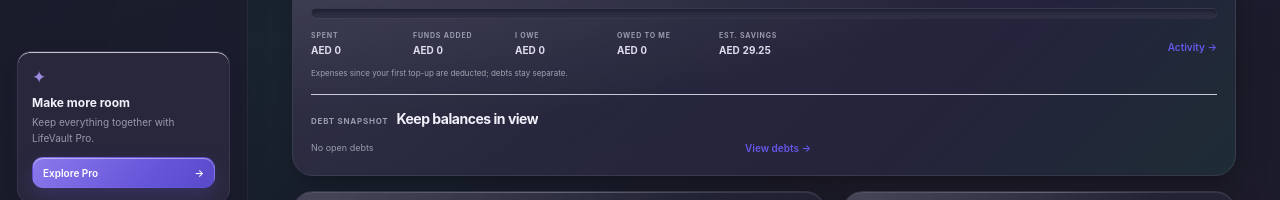
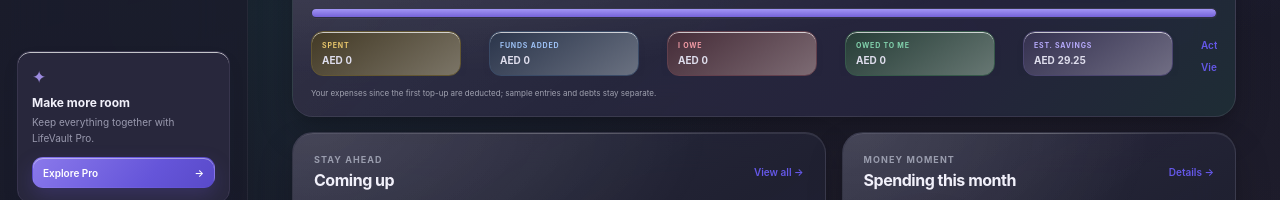
Before and after one commit to sadikkirya4-dot/Ai-Scanner, a plain HTML site: page index.html in a window 1280 px wide. Both pictures are taken after a click on the button "Switch to dark mode". Shown: the part 529-729 px from the top of the page. Drawn offline with Linux system fonts and the light colour scheme.

Commit message:
chore: push local retro updates to remote main branch

```diff
--- a/app.js
+++ b/app.js
@@ -263,7 +263,7 @@
     const totalAdded = wallet.reduce((sum, entry) => sum + Number(entry.amount || 0), 0);
     const firstFundingDate = wallet.reduce((first, entry) => !first || entry.date < first ? entry.date : first, "");
     const spent = firstFundingDate
-      ? expenses.filter((entry) => entry.date >= firstFundingDate)
+      ? expenses.filter((entry) => !entry.sample && entry.date >= firstFundingDate)
         .reduce((sum, entry) => sum + Number(entry.amount || 0), 0)
       : 0;
     return { totalAdded, spent, available: totalAdded - spent };
@@ -318,22 +318,29 @@
     renderCategoryPie($("#dashboard-breakdown"), monthExpenses, Object.keys(CATEGORIES.expense), "THIS MONTH");
 
     const walletSummary = getWalletSummary(data.wallet, expenses);
+    const debtSummary = getDebtSummary(data.debts);
     $("#wallet-available").textContent = money(walletSummary.available);
     $("#wallet-out-of").textContent = `of ${money(walletSummary.totalAdded)} added`;
     $("#wallet-spent").textContent = money(walletSummary.spent);
     $("#wallet-added").textContent = money(walletSummary.totalAdded);
     $("#wallet-savings").textContent = money(savings);
-    const balancePercent = walletSummary.totalAdded > 0
-      ? Math.min(100, Math.max(0, walletSummary.available / walletSummary.totalAdded * 100)) : 0;
-    $("#wallet-progress-fill").style.width = `${balancePercent}%`;
-    $(".wallet-progress").setAttribute("aria-valuenow", String(Math.round(balancePercent)));
-
-    const debtSummary = getDebtSummary(data.debts);
     $("#dashboard-owe").textContent = money(debtSummary.owe);
     $("#dashboard-owed").textContent = money(debtSummary.owed);
+    const metricParts = [
+      ["spent", "Spent", walletSummary.spent],
+      ["added", "Funds added", walletSummary.totalAdded],
+      ["owe", "I owe", debtSummary.owe],
+      ["owed", "Owed to me", debtSummary.owed],
+      ["savings", "Estimated savings", savings]
+    ];
+    const metricTotal = metricParts.reduce((total, [, , amount]) => total + Math.max(0, Number(amount) || 0), 0);
+    metricParts.forEach(([key, , amount]) => {
+      const value = Math.max(0, Number(amount) || 0);
+      $(`[data-wallet-segment="${key}"]`).style.width = `${metricTotal ? value / metricTotal * 100 : 0}%`;
+    });
+    $("#wallet-analytics").setAttribute("aria-label",
+      `Relative metric comparison; segment widths represent ${metricParts.map(([label, name, amount]) => `${name.toLowerCase()} ${money(amount)}`).join(", ")}. These values are not a combined wallet balance.`);
     const openDebtCount = debtSummary.oweCount + debtSummary.owedCount;
-    $("#dashboard-debt-count").textContent = openDebtCount
-      ? `${openDebtCount} open debt${openDebtCount === 1 ? "" : "s"}` : "No open debts";
     $("#debt-count").textContent = String(openDebtCount);
 
     const groups = getBulkGroups(expenses).slice(0, 2);
--- a/index.html
+++ b/index.html
@@ -134,20 +134,22 @@
             <section class="panel wallet-panel">
               <div class="wallet-header-row"><p class="eyebrow">YOUR WALLET</p><strong id="wallet-available">AED 0</strong><div class="wallet-header-actions"><button class="button button-primary button-small" data-action="add-funds">＋ Add funds</button><button class="button button-secondary button-small" data-action="add-debt">＋ Add debt</button></div></div>
               <p class="wallet-out-of" id="wallet-out-of">of AED 0 added</p>
-              <div class="wallet-progress" role="progressbar" aria-label="Wallet balance remaining" aria-valuemin="0" aria-valuemax="100" aria-valuenow="0"><span id="wallet-progress-fill"></span></div>
+              <div class="wallet-progress" id="wallet-analytics" role="img" aria-label="Relative distribution of wallet, debt, and estimated savings metrics">
+                <span class="wallet-segment wallet-segment-spent" data-wallet-segment="spent" aria-hidden="true"></span>
+                <span class="wallet-segment wallet-segment-added" data-wallet-segment="added" aria-hidden="true"></span>
+                <span class="wallet-segment wallet-segment-owe" data-wallet-segment="owe" aria-hidden="true"></span>
+                <span class="wallet-segment wallet-segment-owed" data-wallet-segment="owed" aria-hidden="true"></span>
+                <span class="wallet-segment wallet-segment-savings" data-wallet-segment="savings" aria-hidden="true"></span>
+              </div>
               <div class="wallet-meta" aria-label="Wallet and debt summary">
-                <span><small>SPENT</small><strong id="wallet-spent">AED 0</strong></span>
-                <span><small>FUNDS ADDED</small><strong id="wallet-added">AED 0</strong></span>
-                <span><small>I OWE</small><strong id="dashboard-owe">AED 0</strong></span>
-                <span><small>OWED TO ME</small><strong id="dashboard-owed">AED 0</strong></span>
-                <span><small>EST. SAVINGS</small><strong id="wallet-savings">AED 0</strong></span>
-                <button class="text-button" data-view="expenses">Activity <span>→</span></button>
+                <span class="wallet-metric wallet-metric-spent"><small>SPENT</small><strong id="wallet-spent">AED 0</strong></span>
+                <span class="wallet-metric wallet-metric-added"><small>FUNDS ADDED</small><strong id="wallet-added">AED 0</strong></span>
+                <span class="wallet-metric wallet-metric-owe"><small>I OWE</small><strong id="dashboard-owe">AED 0</strong></span>
+                <span class="wallet-metric wallet-metric-owed"><small>OWED TO ME</small><strong id="dashboard-owed">AED 0</strong></span>
+                <span class="wallet-metric wallet-metric-savings"><small>EST. SAVINGS</small><strong id="wallet-savings">AED 0</strong></span>
+                <span class="wallet-quick-links"><button class="text-button" data-view="expenses">Activity <span>→</span></button><button class="text-button" data-view="debts">View debts <span>→</span></button></span>
               </div>
-              <p class="wallet-note">Expenses since your first top-up are deducted; debts stay separate.</p>
-              <div class="wallet-debt-section">
-                <div class="panel-heading debt-panel-heading"><div><p class="eyebrow">DEBT SNAPSHOT</p><h2>Keep balances in view</h2></div></div>
-                <div class="debt-summary-footer"><span id="dashboard-debt-count">No open debts</span><button class="text-button" data-view="debts">View debts <span>→</span></button></div>
-              </div>
+              <p class="wallet-note">Your expenses since the first top-up are deducted; sample entries and debts stay separate.</p>
             </section>
           </div>
           <div class="dashboard-columns">
--- a/styles.css
+++ b/styles.css
@@ -757,22 +757,31 @@ body.dark .pie-legend-label small,body.dark .pie-center span,body.dark .pie-empt
 .wallet-header-actions { display: flex; align-items: center; gap: 7px; flex: 0 0 auto; }
 .wallet-header-actions > .button { width: auto; justify-content: center; }
 .wallet-out-of { margin: 5px 0 11px; color: #9295a6; font-size: 9px; }
-.wallet-progress { height: 9px; overflow: hidden; border: 1px solid rgba(120,115,169,.07); border-radius: 99px; background: linear-gradient(180deg,#e9e8f2,#f4f3f9); box-shadow: inset 0 2px 3px rgba(52,47,91,.08),0 1px 0 rgba(255,255,255,.82); }
-.wallet-progress span { display: block; width: 0; height: 100%; border-radius: inherit; background: linear-gradient(90deg,#9b8cff,#7665ec 55%,#594bd4); box-shadow: 0 1px 5px rgba(89,75,212,.28),inset 0 1px 0 rgba(255,255,255,.5); transition: width .65s cubic-bezier(.16,1,.3,1); }
+.wallet-progress { display: flex; height: 10px; overflow: hidden; border: 1px solid rgba(120,115,169,.07); border-radius: 99px; background: linear-gradient(180deg,#e9e8f2,#f4f3f9); box-shadow: inset 0 2px 3px rgba(52,47,91,.08),0 1px 0 rgba(255,255,255,.82); }
+.wallet-segment { display: block; width: 0; height: 100%; flex: 0 0 auto; transition: width .65s cubic-bezier(.16,1,.3,1); }
+.wallet-segment:first-child { border-radius: 99px 0 0 99px; }
+.wallet-segment:last-child { border-radius: 0 99px 99px 0; }
+.wallet-segment-spent { background: linear-gradient(180deg,#f1ce70,#c79628); }
+.wallet-segment-added { background: linear-gradient(180deg,#7eabed,#527fc7); }
+.wallet-segment-owe { background: linear-gradient(180deg,#ed8b96,#cf5e6b); }
+.wallet-segment-owed { background: linear-gradient(180deg,#68c49e,#2e9a70); }
+.wallet-segment-savings { background: linear-gradient(180deg,#a295f5,#7563d8); }
 .wallet-meta { display: flex; align-items: flex-end; flex-wrap: nowrap; gap: clamp(16px,2.4vw,28px); overflow-x: auto; margin-top: 13px; scrollbar-width: none; -webkit-overflow-scrolling: touch; }
 .wallet-meta::-webkit-scrollbar { display: none; }
 .wallet-meta > span { display: grid; flex: 0 0 auto; gap: 4px; min-width: 74px; }
+.wallet-meta > .wallet-metric { flex-basis: clamp(100px,12vw,150px); min-width: 0; padding: 9px 10px; border: 1px solid var(--metric-border); border-radius: 12px; background: var(--metric-bg); background: linear-gradient(145deg,var(--metric-bg),color-mix(in srgb,var(--metric-bg),white 30%)); box-shadow: 0 4px 10px rgba(40,42,70,.045),inset 0 1px 0 rgba(255,255,255,.72); }
+.wallet-metric-spent { --metric-bg: #fff8e4; --metric-border: #f0e2b8; --metric-accent: #987019; }
+.wallet-metric-added { --metric-bg: #edf4ff; --metric-border: #dae7fb; --metric-accent: #4a75b8; }
+.wallet-metric-owe { --metric-bg: #fff0f1; --metric-border: #f5dadd; --metric-accent: #bd5360; }
+.wallet-metric-owed { --metric-bg: #eaf7f1; --metric-border: #d7eee3; --metric-accent: #267c5c; }
+.wallet-metric-savings { --metric-bg: #f0efff; --metric-border: #e2defb; --metric-accent: #6658c6; }
 .wallet-meta small { color: #999bab; font-size: 7px; font-weight: 750; letter-spacing: .8px; white-space: nowrap; }
+.wallet-meta .wallet-metric small { color: var(--metric-accent); }
 .wallet-meta strong { color: #575a6d; font-size: 10px; font-variant-numeric: tabular-nums; white-space: nowrap; }
 .wallet-meta .text-button { flex: 0 0 auto; margin-left: auto; }
+.wallet-meta > .wallet-quick-links { display: flex; flex: 0 0 auto; flex-direction: column; gap: 4px; min-width: 0; margin-left: auto; }
+.wallet-meta > .wallet-quick-links .text-button { align-self: flex-start; margin: 0; }
 .wallet-note { margin: 12px 0 0; color: #a0a2b0; font-size: 8px; }
-.wallet-debt-section { margin-top: 16px; padding-top: 15px; border-top: 1px solid rgba(230,229,242,.85); }
-.debt-panel-heading { align-items: center; gap: 8px; }
-.debt-panel-heading > div { display: flex; align-items: baseline; gap: 8px; min-width: 0; flex: 1 1 auto; }
-.debt-panel-heading .eyebrow { flex: 0 0 auto; margin: 0; font-size: 8px; letter-spacing: .75px; white-space: nowrap; }
-.debt-panel-heading h2 { min-width: 0; overflow: hidden; font-size: 14px; text-overflow: ellipsis; white-space: nowrap; }
-.debt-panel-heading > .button { width: auto; flex: 0 0 auto; justify-content: center; padding-right: 8px; padding-left: 8px; }
-.debt-summary-footer { display: flex; align-items: center; justify-content: space-between; gap: 8px; max-width: 500px; margin-top: 12px; color: #999bab; font-size: 9px; }
 .wallet-ledger-panel { margin-bottom: 23px; }
 .wallet-ledger { display: grid; margin-top: 8px; }
 .wallet-ledger-row { display: flex; align-items: center; gap: 10px; min-height: 48px; border-bottom: 1px solid rgba(235,234,243,.85); }
@@ -813,6 +822,11 @@ body.dark .pie-legend-label small,body.dark .pie-center span,body.dark .pie-empt
 .debt-card-amounts strong { color: #474a5d; font-size: 11px; font-variant-numeric: tabular-nums; }
 .debt-card-dates,.debt-card-note { margin: 5px 0 0; overflow: hidden; color: #9295a6; font-size: 8px; text-overflow: ellipsis; white-space: nowrap; }
 body.dark .wallet-progress { border-color: rgba(255,255,255,.04); background: linear-gradient(180deg,#252639,#303146); box-shadow: inset 0 2px 4px rgba(0,0,0,.24),0 1px 0 rgba(255,255,255,.035); }
+body.dark .wallet-metric-spent { --metric-bg: #433a26; --metric-border: #625632; --metric-accent: #e8c66c; }
+body.dark .wallet-metric-added { --metric-bg: #2b354b; --metric-border: #3a4b67; --metric-accent: #9dc1f5; }
+body.dark .wallet-metric-owe { --metric-bg: #452c38; --metric-border: #62404d; --metric-accent: #f09aa4; }
+body.dark .wallet-metric-owed { --metric-bg: #263d37; --metric-border: #36594a; --metric-accent: #82d2ad; }
+body.dark .wallet-metric-savings { --metric-bg: #34304f; --metric-border: #4b456f; --metric-accent: #b6aafb; }
 body.dark .wallet-meta strong,body.dark .debt-card-amounts strong { color: #deddec; }
 body.dark .wallet-ledger-row,body.dark .debt-card-amounts { border-color: #38394b; }
 body.dark .chart-date-range input { border-color: var(--border); }
@@ -828,11 +842,13 @@ body.dark .chart-date-range input { border-color: var(--border); }
   .wallet-header-row > strong { font-size: clamp(14px,4vw,20px); }
   .wallet-header-actions { gap: 4px; }
   .wallet-header-actions > .button { gap: 4px; padding-right: 6px; padding-left: 6px; font-size: 9px; }
-  .debt-panel-heading { gap: 5px; }
-  .debt-panel-heading > div { gap: 5px; }
-  .debt-panel-heading .eyebrow { font-size: 7px; letter-spacing: .5px; }
-  .debt-panel-heading h2 { font-size: 12px; }
-  .debt-panel-heading > .button { gap: 4px; padding-right: 6px; padding-left: 6px; font-size: 9px; }
+  .wallet-meta { display: grid; grid-template-columns: repeat(3,minmax(0,1fr)); gap: 7px; overflow: visible; }
+  .wallet-meta > .wallet-metric { padding: 8px 6px; }
+  .wallet-meta small { font-size: 6px; letter-spacing: .45px; }
+  .wallet-meta strong { overflow: hidden; font-size: 8px; letter-spacing: -.2px; text-overflow: ellipsis; }
+  .wallet-meta .text-button { justify-self: end; align-self: center; margin: 0; }
+  .wallet-meta > .wallet-quick-links { justify-self: end; align-self: center; margin: 0; }
+  .wallet-meta > .wallet-quick-links .text-button { justify-self: start; align-self: flex-start; margin: 0; }
   .mobile-nav { padding-right: 4px; padding-left: 4px; }
   .mobile-add { width: 40px; height: 40px; margin-right: 2px; margin-left: 2px; }
   .mobile-nav-link { min-width: 0; }
@@ -967,10 +983,6 @@ body {
   background: linear-gradient(180deg,#e7e6f2,#f4f3fa);
   box-shadow: inset 0 2px 4px rgba(52,47,91,.1),0 1px 0 rgba(255,255,255,.95);
 }
-.wallet-progress span {
-  background: linear-gradient(100deg,#ada0ff 0%,#7d6aee 50%,#45b79b 100%);
-  box-shadow: 0 2px 8px rgba(100,82,216,.3),inset 0 1px 0 rgba(255,255,255,.6);
-}
 .category-bars.pie-breakdown { gap: 16px; }
 .pie-chart {
   border: 2px solid rgba(255,255,255,.94);
```
Also changed, not shown: 1 other file.
